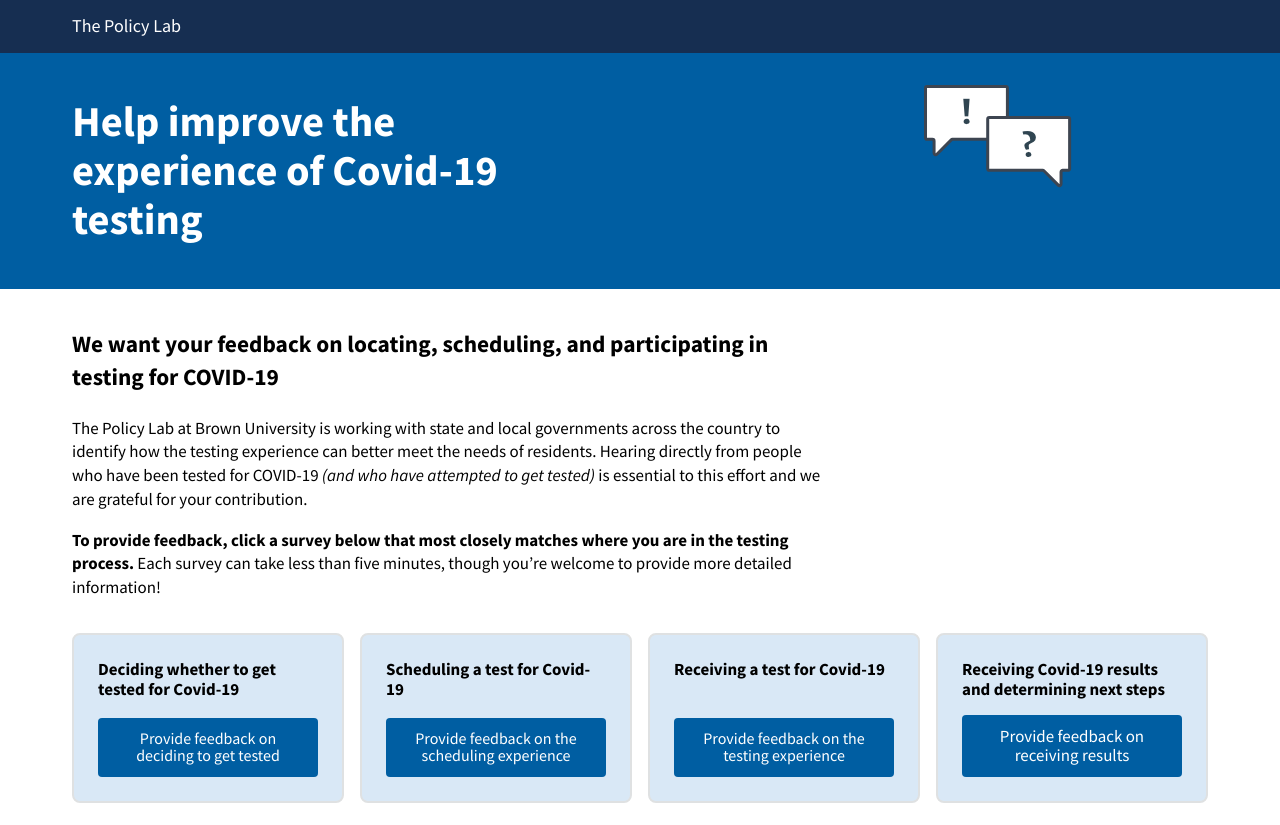
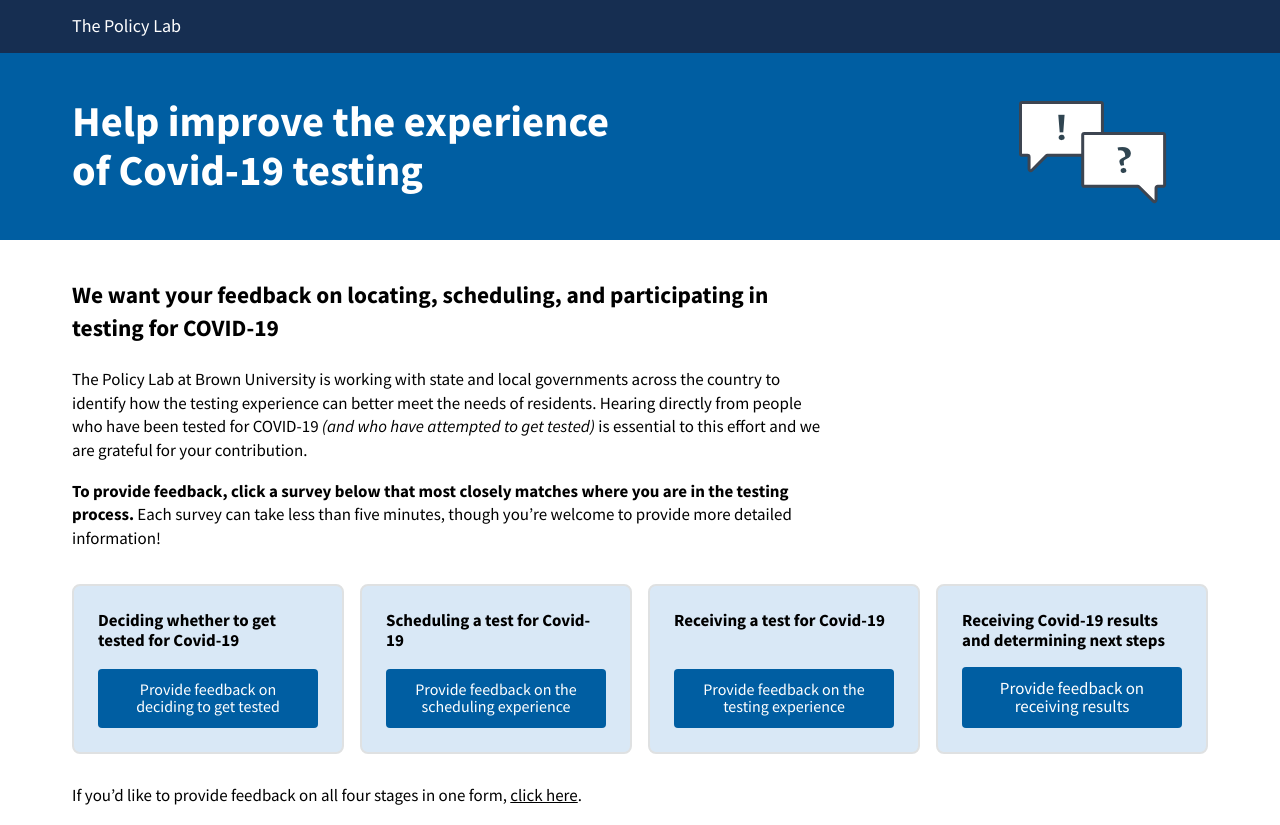
Before and after one commit to thepolicylab/covid-testing-feedback, a website: page index.html in a window 1280 px wide. Shown: the top 825 px of the page. Drawn offline with Linux system fonts and the light colour scheme.

Commit message:
hide top icon on mobile, adjust padding for tablet and desktop

```diff
--- a/index.html
+++ b/index.html
@@ -33,10 +33,10 @@
         </div>
         <!-- post-header -->
         <div class="grid-row header bg-primary padding-y-2 padding-x-2 mobile-lg:padding-x-4 tablet:padding-x-6 desktop:padding-x-9">
-            <h1 class="tablet:grid-col-5 text-white text-bold text-middle line-height-4 font-sans-2xl">
+            <h1 class="desktop:grid-col-6 tablet:grid-col-8 text-white text-bold text-middle line-height-4 font-sans-2xl">
                 Help improve the experience of Covid-19 testing
             </h1>
-            <div class="tablet:grid-col-2 tablet:grid-offset-4 smallest:hidden mobile-lg:hidden float-right padding-top-2">
+            <div class="display-none tablet:display-block tablet:grid-col-2 desktop:grid-offset-4 tablet:grid-offset-1 mobile-lg:hidden float-right padding-top-4">
                 <img src="assets/images/header-chat-icon.png">
             </div>
         </div>
```
